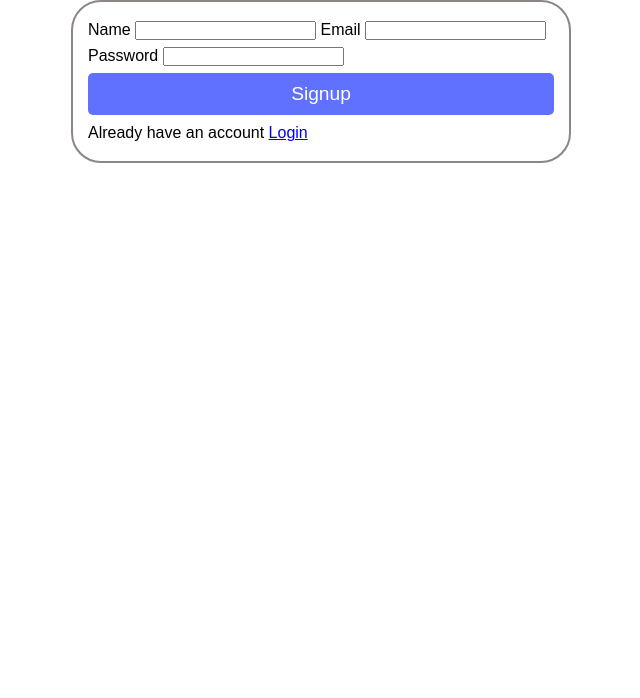
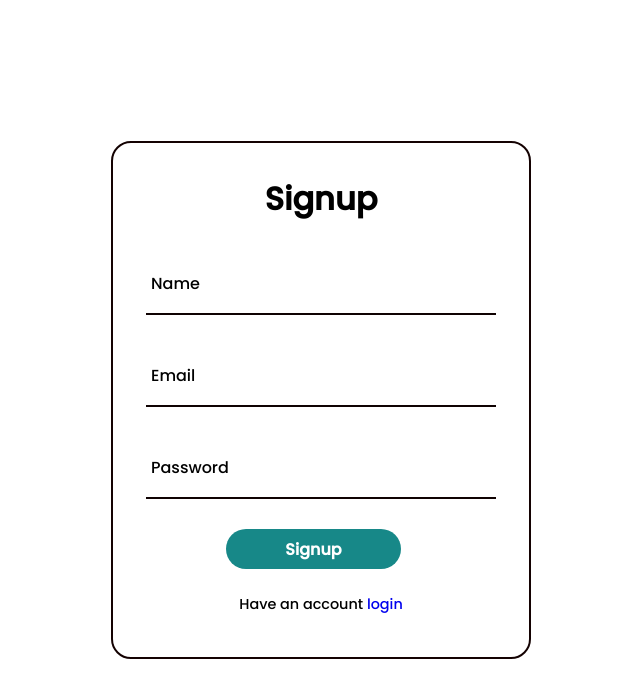
Before and after one commit to ali778866/Expense-Tracker, a website: page view/signup.html in a window 1280 px wide. Shown: the whole page, without its empty margins (319-959 px from the left). Drawn offline with nearby package versions, Linux system fonts and the light colour scheme.

```diff
--- a/routes/user.js
+++ b/routes/user.js
@@ -6,4 +6,6 @@
 
 router.post('/user/signup', userController.postUser);
 
+router.post('/user/login', userController.loginUser);
+
 module.exports = router;
--- a/view/css/style.css
+++ b/view/css/style.css
@@ -1,122 +1,99 @@
+@import url('https://fonts.googleapis.com/css2?family=Poppins:wght@500&display=swap');
+
 * {
   margin: 0;
   padding: 0;
   box-sizing: border-box;
+  font-family: 'poppins',sans-serif;
 }
 
 body {
-    font-family: Arial, Helvetica, sans-serif;
-    line-height: 1.6;
-    /* background: url('—Pngtree—abstract\ green\ flowing\ wave\ background_5071952.png') no-repeat;
-      background-size: cover; */
-  }
-
-  ul {
-    list-style: none;
-  }
-
-  ul li {
-    padding: 5px;
-    background: #f4f4f4;
-    margin: 5px 0;
-  }
-
-  header {
-    border-radius: 5px;
-    padding: 5px;
-    text-align: center;
-    color: #0b0000;
+  display: flex;
+  align-items: center;
+  justify-content: center;
+  min-height: 100vh;
 }
 
 .container {
-    margin: auto;
-    width: 500px;
-    border-radius: 30px;
-    overflow: auto;
-    padding: 15px 15px;
-    background: transparent;
-    border: 2px solid #8d8484;
+    position: relative;
+    width: 420px;
+    border: 2px solid rgb(20, 2, 2);
+    border-radius: 20px;
+    display: flex;
+    justify-content: center;
+    align-items: center;
+    padding: 2rem 3rem;
 }
 
-  .post {
-    display: grid;
-    margin: 20px auto 20px;
-    border-radius: 30px;
-    padding: 20px 20px 20px 20px;
-    width: 500px;
-    color: #fff;
-    align-content: center;
-    background: #052260a4;
+h1 {
+    font-size: 2rem;
+    text-align: center;
 }
 
-  img {
-    max-width: 100%;
-    border-radius: 20px;
+.inputbox {
+    position: relative;
+    margin: 30px 0;
+    width: 350px;
+    border-bottom: 2px solid #0f0202;
 }
 
-  .input {
-    display: none;
+.inputbox label {
+    position: absolute;
+    top: 50%;
+    left: 5px;
+    transform: translateY(-50%);
+    font-size: 1rem;
+    pointer-events: none;
+    transition: all 0.5s ease-in-out;
 }
 
-  .input input[type='text'] {
-    width: 100%;
-    padding: 8px;
-    margin: 5px auto;
-    background: transparent;
-    border-radius: 40px;
-    border: 2px solid #8d8484;
-    font-size: 18px;
-    color: #ffffff;
-    padding: 7px 12px 7px 12px;
+input:focus ~ label,
+input:valid ~ label {
+    top: -5px;
 }
 
-  #form {
-    font-weight: 600;
-    padding: 10px;
+.inputbox input {
+    width: 100%;
+    height: 60px;
+    background: transparent;
+    border: none;
+    outline: none;
+    font-size: 1rem;
+    padding: 0 35px 0 5px;
 }
 
-  #form label {
-    display: block;
-  }
-
-  #form input[type='text'] {
-    width: 100%;
-    padding: 8px;
-    margin-bottom: 10px;
-    background: transparent;
-    border-radius: 40px;
-    border: 2px solid #8d8484;
-    font-size: 18px;
-    color: #2a0505;
-    padding: 7px 12px 7px 12px;
-  }
 
 .btn {
-    font-size: larger;
-    display: block;
-    width: 100%;
-    padding: 10px 15px;
-    border: 0;
-    background: #6171ff;
+  position: relative;
+    left: 80px;
+    width: 50%;
+    height: 40px;
+    border-radius: 40px;
+    background-color:rgb(23, 136, 136);
+    border: none;
     color: #fff;
-    border-radius: 5px;
-    margin: 5px 0;
-  }
-
-  .btn2 {
-    font-size: medium;
-    padding: 5px 5px;
-    border: 0;
-    background: #0e7444;
-    color: #fff;
-    border-radius: 5px;
-    margin: auto;
+    outline: none;
+    cursor: pointer;
+    font-size: 1rem;
+    font-weight: 600;
+    transition: all 0.4s ease;
 }
 
 .btn:hover {
-    background: #0f1a97;
+  background-color: rgba(31, 172, 125, 0.899);
 }
 
-  .btn2:hover {
-    background: #ae1515;
+.register {
+    font-size: 0.9rem;
+    text-align: center;
+    margin: 25px 0 10px;
 }
+
+.register p a {
+    text-decoration: none;
+    font-weight: 580;
+}
+
+.register p a:hover {
+    text-decoration: underline;
+}
--- a/view/signup.html
+++ b/view/signup.html
@@ -1,26 +1,32 @@
 <!DOCTYPE html>
 <html lang="en">
+
 <head>
     <title>Expense Signup</title>
     <link rel="stylesheet" href="/css/style.css">
 </head>
+
 <body>
     <div class="container">
-        <div class="box">
-            <form class="form" onsubmit="saveUser(event)">
+        <form onsubmit="saveUser(event)">
+            <h1>Signup</h1>
+            <div class="inputbox">
+                <input type="text" id="name" name="name" required>
                 <label for="name">Name</label>
-                <input type="text" id="name" name="name" required>
+            </div>
+            <div class="inputbox">
+                <input type="text" id="email" name="email" required>
                 <label for="name">Email</label>
-                <input type="text" id="email" name="email" required>
+            </div>
+            <div class="inputbox">
+                <input type="text" id="password" name="password" required>
                 <label for="name">Password</label>
-                <input type="text" id="password" name="password" required>
-                <button class="btn">Signup</button>
-                <label for="login">Already have an account</label>
-                <a href="/login.html">Login</a>
-
-            </form>
-        </div>
-
+            </div>
+            <button class="btn">Signup</button>
+            <div class="register">
+                <p>Have an account <a href="/login.html">login</a></p>
+            </div>
+        </form>
     </div>
     <script src="https://cdnjs.cloudflare.com/ajax/libs/axios/0.21.1/axios.min.js"></script>
     <script>
@@ -29,16 +35,16 @@
             const name = event.target.name.value;
             const email = event.target.email.value;
             const password = event.target.password.value;
-            const user ={
+            const user = {
                 name, email, password
             }
             axios.post("http://localhost:4500/user/signup", user)
-            .then(response => {
-                console.log(response.data.userDetails)
-                console.log(response.data.message)
-            })
-            .catch(err => console.log(err))
+                .then(response => {
+                    alert(response.data.message)
+                })
+                .catch(err => console.log(err))
         }
     </script>
 </body>
+
 </html>
```
Also changed, not shown: controller/user.js (+15 -2 lines), view/login.html (+21 -16 lines). Lines whose indentation alone changed are shown as unchanged.
